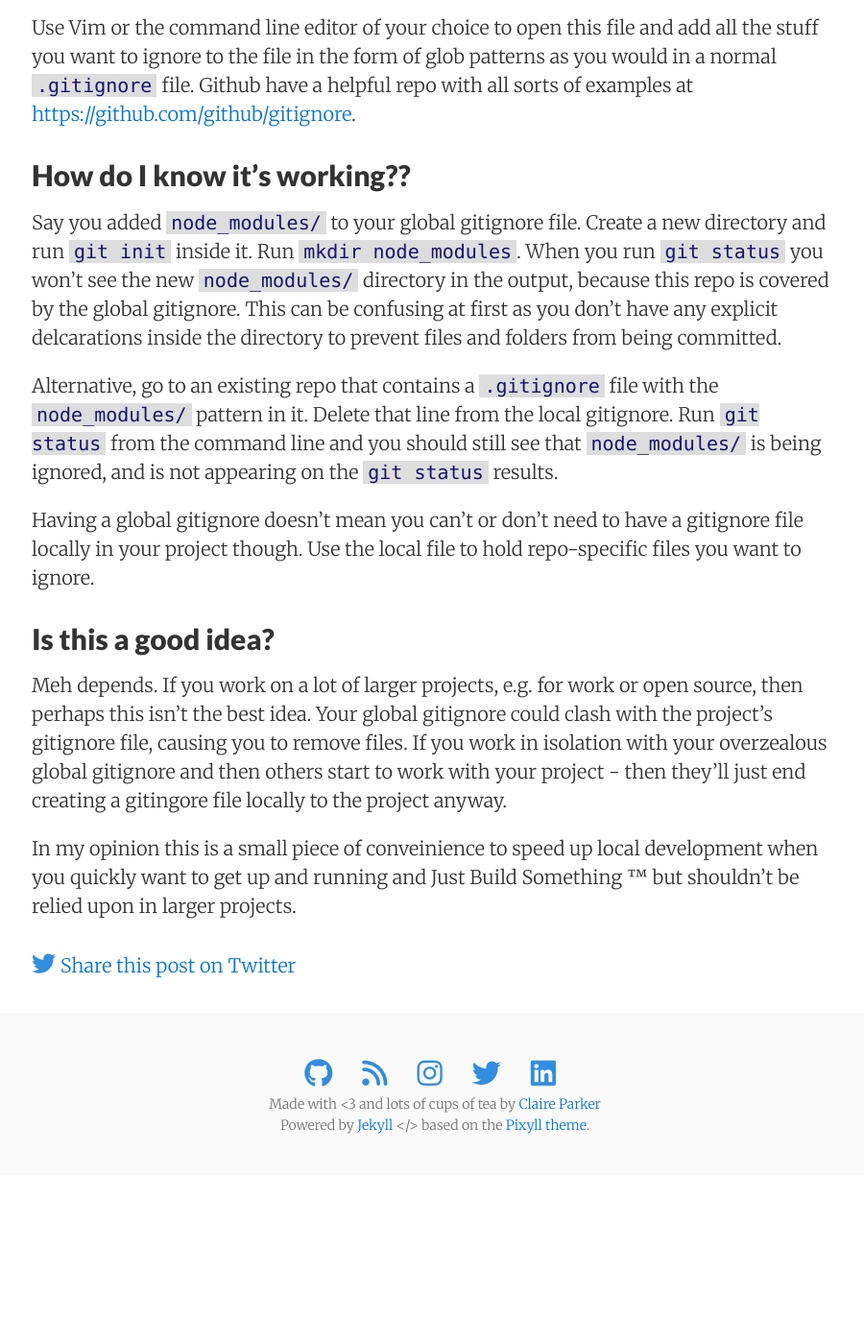
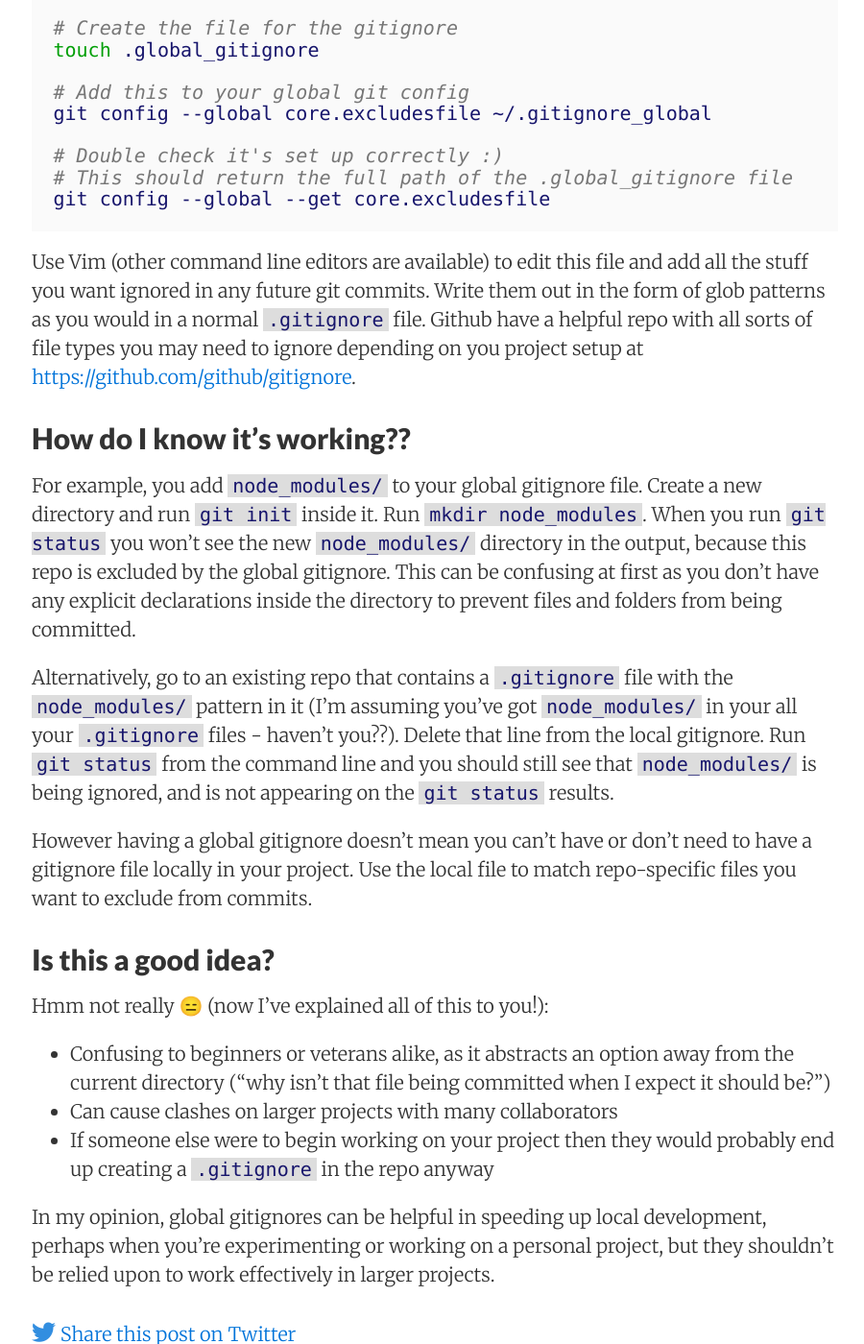
Before and after one commit to claire-codes/blog-com, a Jekyll site: the page built from _posts/2017-04-06-global-gitignores.markdown, in a window 1280 px wide and 1400 px high, scrolled down 940 px. Shown: the whole window at 96% size, without its empty margins (187-1087 px from the left). Built offline with Jekyll 4.4.1, drawn with Linux system fonts in a browser that asks for light colours; nearby versions of some CDN libraries; Markdown is read by kramdown in place of the engine named in the settings; comment, search, counter and statistics services are not loaded; before the commit the page ends 2164 px from its top, so only the background shows below that; some of the changed text lies outside the part shown.

Commit message:
:bird: Second bash at global gitingore post

````diff
--- a/_posts/2017-04-06-global-gitignores.markdown
+++ b/_posts/2017-04-06-global-gitignores.markdown
@@ -1,7 +1,7 @@
 ---
 layout: post
-title: Global Gitignores
-summary: What are they, how you can make one, how you know they&#39;re working and whether they&#39;re a good idea
+title: Global gitignores - is this thing on?
+summary: What are they, how to create one, whether they&#39;re a good idea and how to check it&#39;s working!!
 date: 2017-04-06 22:05:26
 comments: true
 published: true
@@ -9,35 +9,45 @@ categories:
 - git
 ---
 
-Do you get tired of typing out `echo node_modules/ > .gitignore` every time you create a new git repo? Do you always forget and commit those pesky node modules anyway? Never mind that `npm_debug.log` or `.DS_Store` (what even is that⁉️). Well help is at hand to save you yet more precious keystrokes. Create a ✨global gitignore✨ file which will be used by all your repos locally on your machine and you will never need to write a `.gitignore` file again!
+Do you get tired of typing out `echo node_modules/ > .gitignore` every time you create a new JavaScript project? Do you always forget and commit those pesky node modules to GitHub anyway? And what about those `npm_debug.log` or `.DS_Store` files (what even is `.DS_Store`⁉️)?
+
+Well help is at hand to save you yet more precious keystrokes. Create a ✨global gitignore✨ file which will be used by all your git repos locally on your machine and you may never need to write a `.gitignore` file again! (if you only ever work on projects by yourself 🎻)
 
 ## How
 
-From the terminal (Bash shell on Mac OS X in my case):
+From the terminal (bash shell on Mac OS X in my case):
 
 ```sh
-# Make sure you're in your home directory
+# Make sure you're in the home directory
 cd ~
-# Create the file you'll use
+
+# Create the file for the gitignore
 touch .global_gitignore
-# Add this in your global git config
+
+# Add this to your global git config
 git config --global core.excludesfile ~/.gitignore_global
-# Double check it's set up :)
+
+# Double check it's set up correctly :)
+# This should return the full path of the .global_gitignore file
 git config --global --get core.excludesfile
 ```
 
-Use Vim or the command line editor of your choice to open this file and add all the stuff you want to ignore to the file in the form of glob patterns as you would in a normal `.gitignore` file. Github have a helpful repo with all sorts of examples at [https://github.com/github/gitignore](https://github.com/github/gitignore).
+Use Vim (other command line editors are available) to edit this file and add all the stuff you want ignored in any future git commits. Write them out in the form of glob patterns as you would in a normal `.gitignore` file. Github have a helpful repo with all sorts of file types you may need to ignore depending on you project setup at [https://github.com/github/gitignore](https://github.com/github/gitignore).
 
 ## How do I know it's working??
 
-Say you added `node_modules/` to your global gitignore file. Create a new directory and run `git init` inside it. Run `mkdir node_modules`. When you run `git status` you won't see the new `node_modules/` directory in the output, because this repo is covered by the global gitignore. This can be confusing at first as you don't have any explicit delcarations inside the directory to prevent files and folders from being committed.
+For example, you add `node_modules/` to your global gitignore file. Create a new directory and run `git init` inside it. Run `mkdir node_modules`. When you run `git status` you won't see the new `node_modules/` directory in the output, because this repo is excluded by the global gitignore. This can be confusing at first as you don't have any explicit declarations inside the directory to prevent files and folders from being committed.
 
-Alternative, go to an existing repo that contains a `.gitignore` file with the `node_modules/` pattern in it. Delete that line from the local gitignore. Run `git status` from the command line and you should still see that `node_modules/` is being ignored, and is not appearing on the `git status` results.
+Alternatively, go to an existing repo that contains a `.gitignore` file with the `node_modules/` pattern in it (I'm assuming you've got `node_modules/` in your all your `.gitignore` files - haven't you??). Delete that line from the local gitignore. Run `git status` from the command line and you should still see that `node_modules/` is being ignored, and is not appearing on the `git status` results.
 
-Having a global gitignore doesn't mean you can't or don't need to have a gitignore file locally in your project though. Use the local file to hold repo-specific files you want to ignore.
+However having a global gitignore doesn't mean you can't have or don't need to have a gitignore file locally in your project. Use the local file to match repo-specific files you want to exclude from commits.
 
 ## Is this a good idea?
 
-Meh depends. If you work on a lot of larger projects, e.g. for work or open source, then perhaps this isn't the best idea. Your global gitignore could clash with the project's gitignore file, causing you to remove files. If you work in isolation with your overzealous global gitignore and then others start to work with your project - then they'll just end creating a gitingore file locally to the project anyway.
+Hmm not really 😑 (now I've explained all of this to you!):
 
-In my opinion this is a small piece of conveinience to speed up local development when you quickly want to get up and running and Just Build Something ™ but shouldn't be relied upon in larger projects.
+* Confusing to beginners or veterans alike, as it abstracts an option away from the current directory ("why isn't that file being committed when I expect it should be?")
+* Can cause clashes on larger projects with many collaborators
+* If someone else were to begin working on your project then they would probably end up creating a `.gitignore` in the repo anyway
+
+In my opinion, global gitignores can be helpful in speeding up local development, perhaps when you're experimenting or working on a personal project, but they shouldn't be relied upon to work effectively in larger projects.
````
